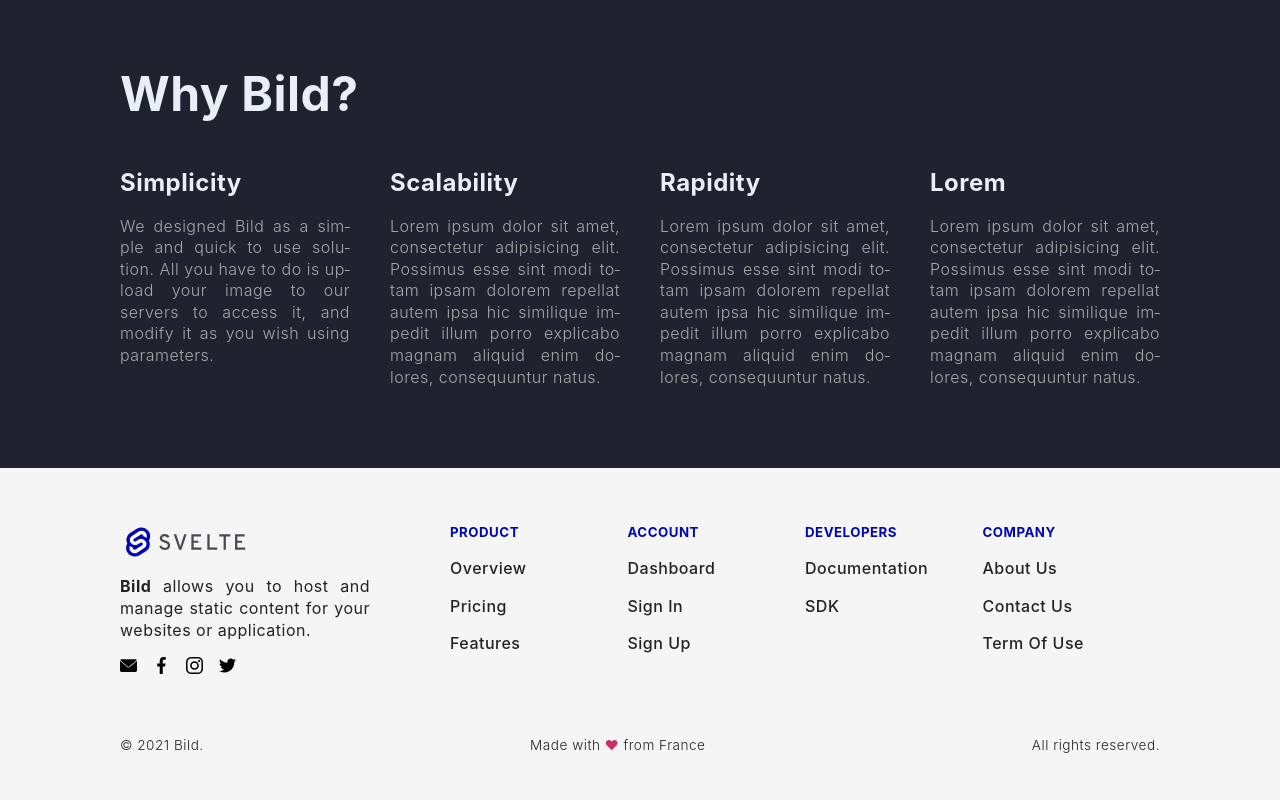
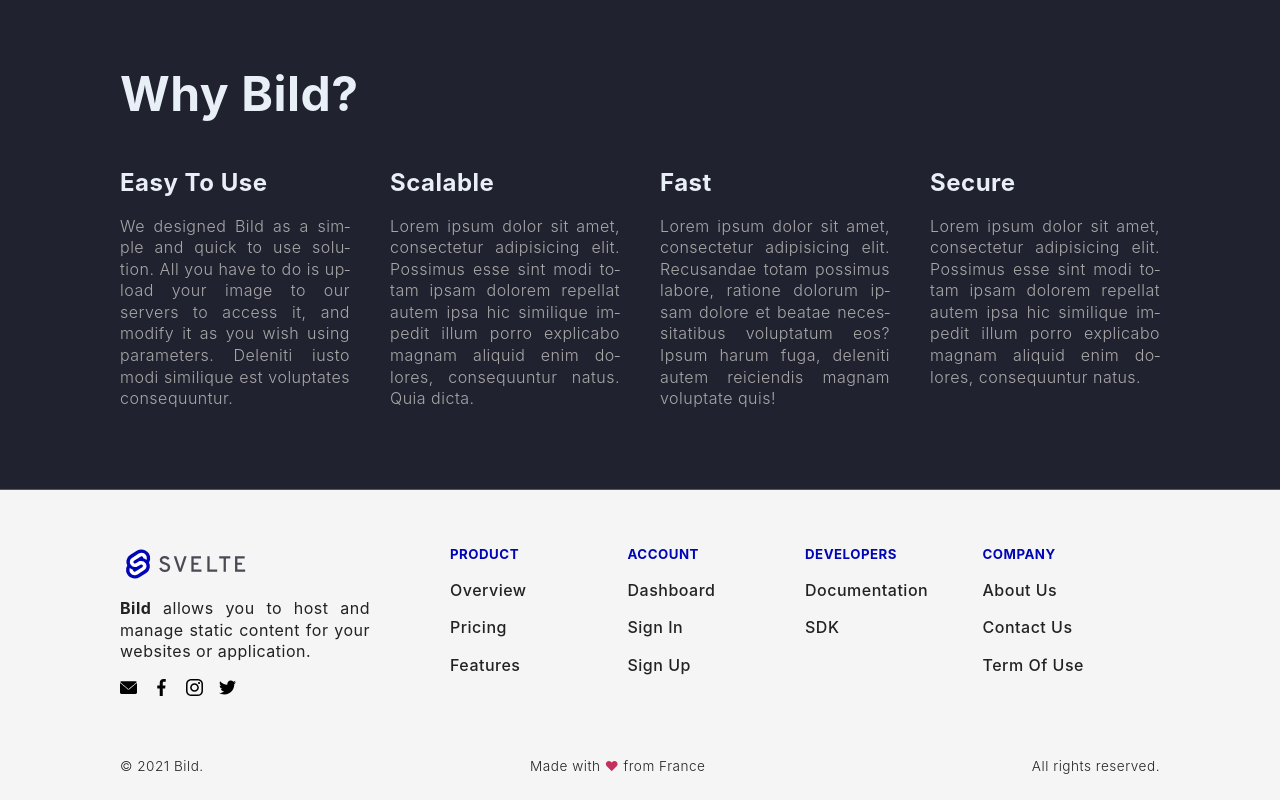
Before and after one commit to Fyllee/fyllee-ui, a Next.js app: page / in a window 1280 px wide. Shown: the part 2334-3134 px from the top of the page. Before the commit the page ends 3112 px from the top, so only its background shows below. Built offline with nearby package versions, Linux system fonts and the light colour scheme.

Commit message:
refactor:

```diff
--- a/src/pages/index.tsx
+++ b/src/pages/index.tsx
@@ -79,19 +79,19 @@
           <h1 className={stl.title}>Why Bild?</h1>
           <div className={stl.grid}>
             <div>
-              <h2 className={stl.subtitle}>Simplicity</h2>
-              <p className={stl.text}>We designed Bild as a simple and quick to use solution. All you have to do is upload your image to our servers to access it, and modify it as you wish using parameters.</p>
+              <h2 className={stl.subtitle}>Easy To Use</h2>
+              <p className={stl.text}>We designed Bild as a simple and quick to use solution. All you have to do is upload your image to our servers to access it, and modify it as you wish using parameters. Deleniti iusto modi similique est voluptates consequuntur.</p>
             </div>
             <div>
-              <h2 className={stl.subtitle}>Scalability</h2>
-              <p className={stl.text}>Lorem ipsum dolor sit amet, consectetur adipisicing elit. Possimus esse sint modi totam ipsam dolorem repellat autem ipsa hic similique impedit illum porro explicabo magnam aliquid enim dolores, consequuntur natus.</p>
+              <h2 className={stl.subtitle}>Scalable</h2>
+              <p className={stl.text}>Lorem ipsum dolor sit amet, consectetur adipisicing elit. Possimus esse sint modi totam ipsam dolorem repellat autem ipsa hic similique impedit illum porro explicabo magnam aliquid enim dolores, consequuntur natus. Quia dicta.</p>
             </div>
             <div>
-              <h2 className={stl.subtitle}>Rapidity</h2>
-              <p className={stl.text}>Lorem ipsum dolor sit amet, consectetur adipisicing elit. Possimus esse sint modi totam ipsam dolorem repellat autem ipsa hic similique impedit illum porro explicabo magnam aliquid enim dolores, consequuntur natus.</p>
+              <h2 className={stl.subtitle}>Fast</h2>
+              <p className={stl.text}>Lorem ipsum dolor sit amet, consectetur adipisicing elit. Recusandae totam possimus labore, ratione dolorum ipsam dolore et beatae necessitatibus voluptatum eos? Ipsum harum fuga, deleniti autem reiciendis magnam voluptate quis!</p>
             </div>
             <div>
-              <h2 className={stl.subtitle}>Lorem</h2>
+              <h2 className={stl.subtitle}>Secure</h2>
               <p className={stl.text}>Lorem ipsum dolor sit amet, consectetur adipisicing elit. Possimus esse sint modi totam ipsam dolorem repellat autem ipsa hic similique impedit illum porro explicabo magnam aliquid enim dolores, consequuntur natus.</p>
             </div>
           </div>
--- a/src/styles/pages/index.module.scss
+++ b/src/styles/pages/index.module.scss
@@ -175,8 +175,6 @@
 			display: grid;
 			grid-template-columns: repeat(4, 1fr);
 			gap: 2.5rem;
-			max-width: 1350px;
-			margin: 0 auto;
 
 			div {
 				.subtitle {
```
